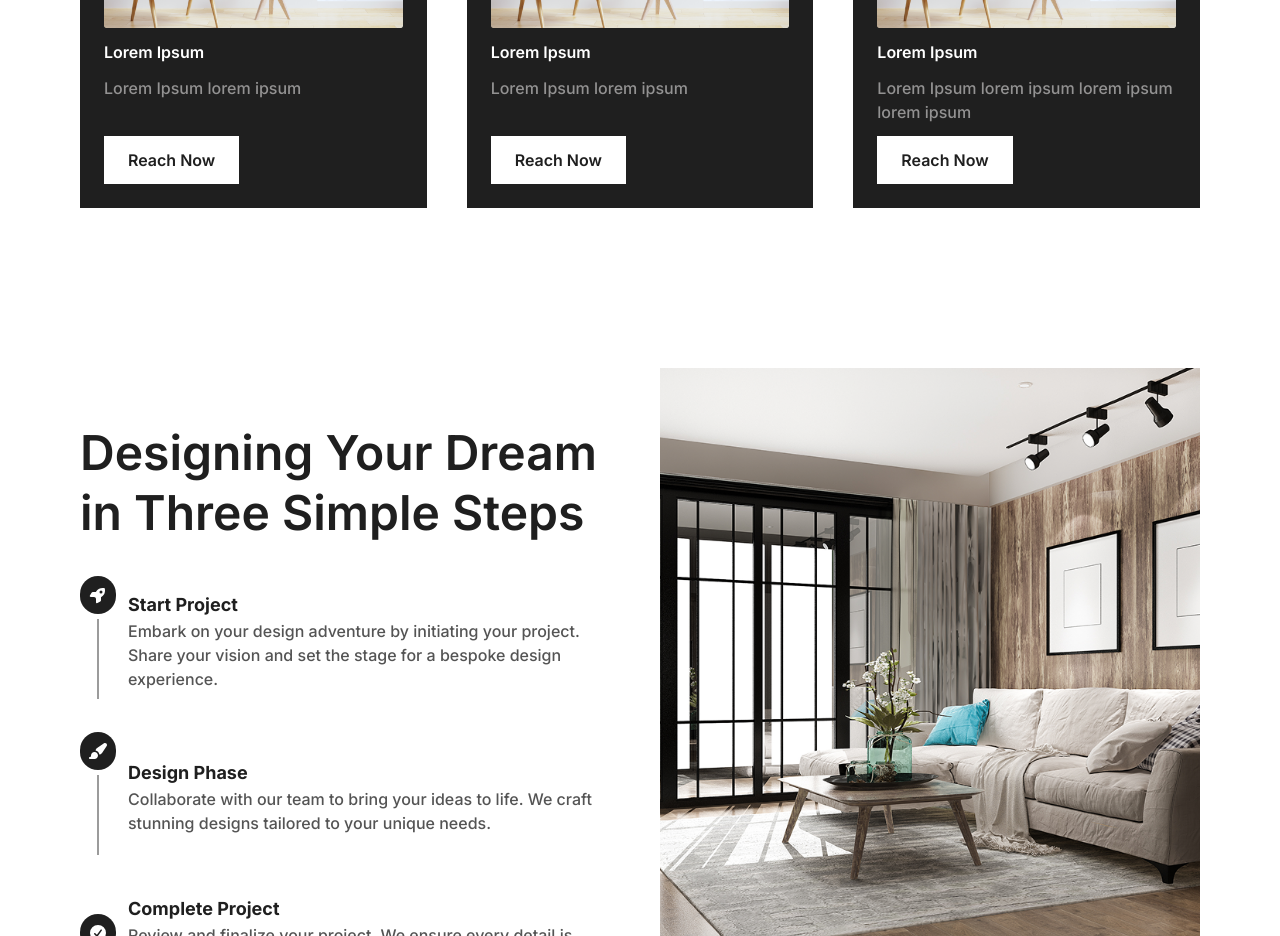
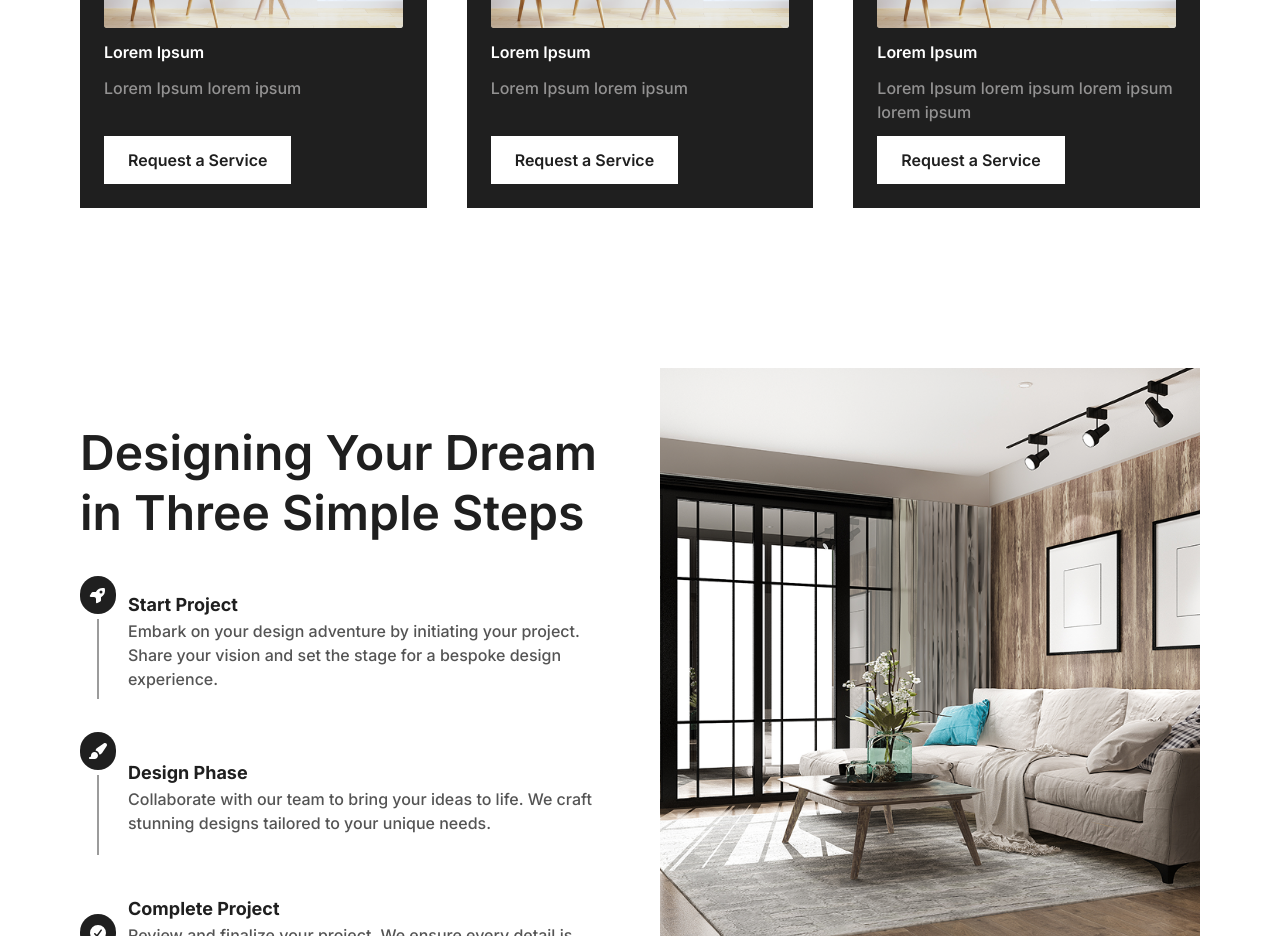
Before and after one commit to Abtikdigital/VastuCraft, a React (Vite) app: page /services in a window 1280 px wide. Shown: the part 1240-2176 px from the top of the page. Built offline with nearby package versions, Linux system fonts and the light colour scheme.

Commit message:
updadte services

```diff
--- a/src/pages/Services.jsx
+++ b/src/pages/Services.jsx
@@ -8,7 +8,9 @@ import Image1 from "../assets/Services/Image1.png";
 import Image2 from "../assets/Services/Image1.png";
 import Image3 from "../assets/Services/Image1.png";
 import Mainlayout from "../layout/Mainlayout";
+import { useDispatch } from "react-redux";
 function Services() {
+  const disp=useDispatch()
   const servicesData = [
     {
       img: Image1,
@@ -40,7 +42,9 @@ function Services() {
               <div><img src={data?.img}/></div>
               <h2 className="text-white font-semibold font-1">{data?.title}</h2>
               <p className="text-[#939292]  font-1 font-medium min-h-12">{data?.description}</p>
-              <div><button className="bg-white px-6 py-3 text-[#1F1F1F] font-1 font-semibold hover:bg-[#F1F1F1] cursor-pointer">Reach Now</button></div>
+              <div><button onClick={()=>{
+disp({type:"open"})
+              }} className="bg-white px-6 py-3 text-[#1F1F1F] font-1 font-semibold hover:bg-[#F1F1F1] cursor-pointer">Request a Service</button></div>
             </div>
           ))}
         </div>
```
